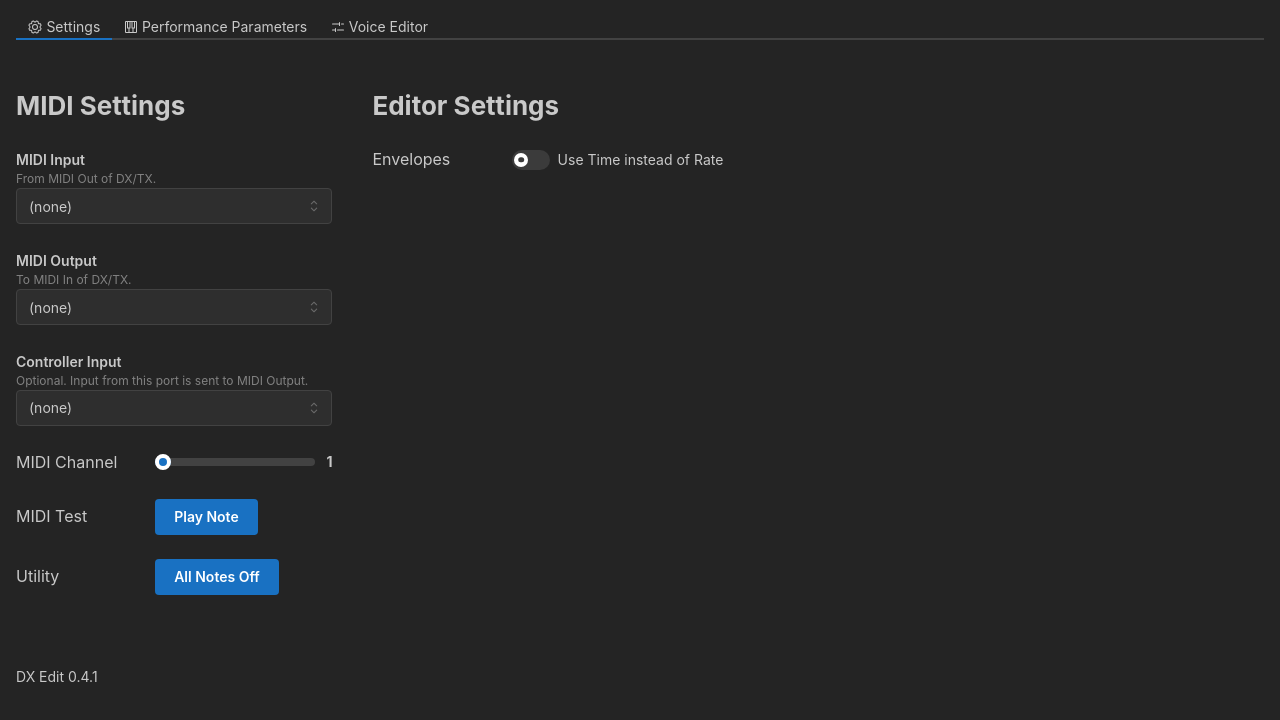
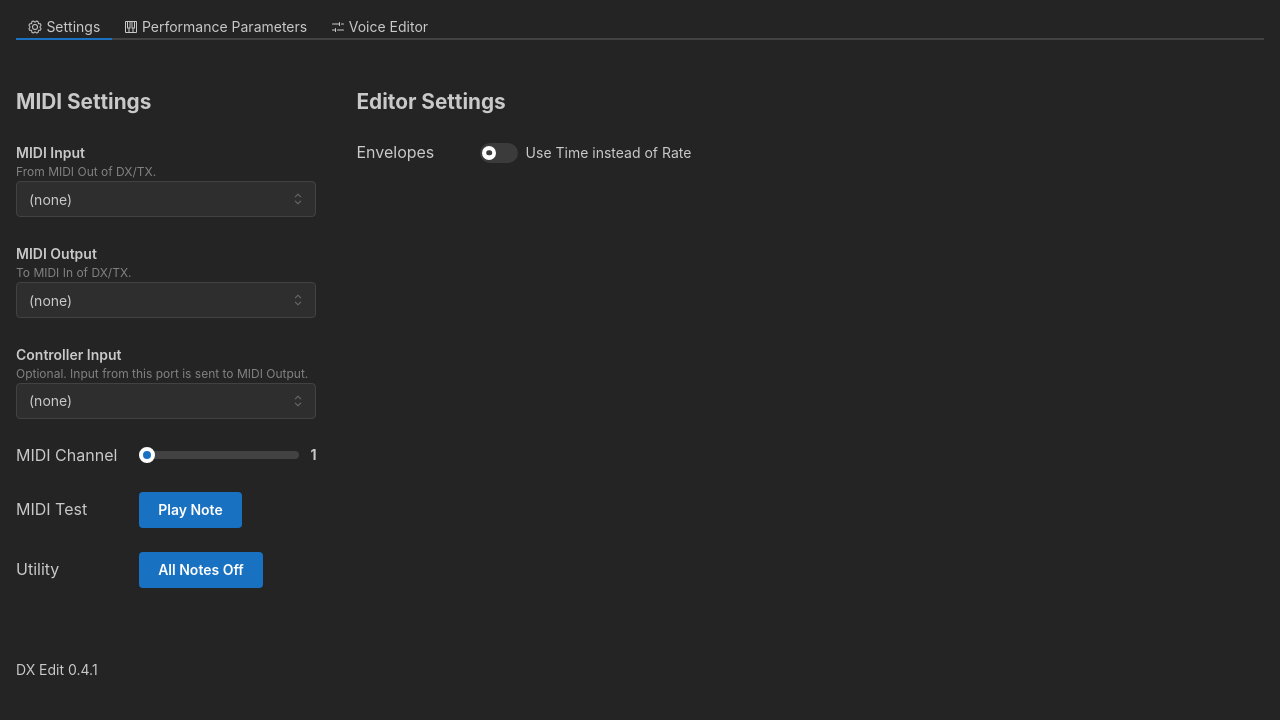
Before and after one commit to Ahlzen/DXEdit, a React (Vite) app: page / in a window 1280 px wide. Shown: the top 720 px of the page. Built offline with nearby package versions, Linux system fonts and the light colour scheme.

Commit message:
Cleaned up layout/styling and removed inline css.

```diff
--- a/src/components/App.css
+++ b/src/components/App.css
@@ -17,10 +17,15 @@ body {
 .knob:hover {
   border: 1px solid white;
 }
-.envelopeEditor .envParamLabel {
-  min-width: 3rem;
+
+/* First column (labels) width */
+.col1 {
+  min-width: 7rem;
 }
-
+/* First column (labels) width, narrow */
+.col1-sm {
+  min-width: 4rem;
+}
 
 .customRadioButtons .mantine-RadioCard-card,
 .customCheckBox {
--- a/src/components/App.tsx
+++ b/src/components/App.tsx
@@ -90,6 +90,13 @@ export default function App()
           mt: 'lg'
         }
       }),
+    },
+    headings: {
+      sizes: {
+        h1: { fontSize: '2rem'},
+        h2: { fontSize: '1.3rem'},
+        h3: { fontSize: '1rem'},
+      }
     },
   });
 
--- a/src/components/DXECheckBoxGroup.tsx
+++ b/src/components/DXECheckBoxGroup.tsx
@@ -26,7 +26,7 @@ export default function DXECheckBoxGroup(props: {
   return (
     <div className="checkboxGroup">
       <Group>
-        <Text style={{minWidth: '8rem'}}>{props.title}</Text>
+        <Text className='col1'>{props.title}</Text>
         {Object.entries(props.options).map(([name, value]) => (
           <Checkbox
             value={value}
--- a/src/components/DXEConfigEditor.tsx
+++ b/src/components/DXEConfigEditor.tsx
@@ -57,14 +57,14 @@ export function DXEConfigEditor(props: {
         valueFormatter={formatMidiChannel} />
 
       <Group>
-      <Text style={{minWidth: '8rem'}}>MIDI Test</Text>
+      <Text className='col1'>MIDI Test</Text>
       <Button onClick={handleSendNoteOnOff}>
         Play Note
       </Button>
       </Group>
 
       <Group>
-      <Text style={{minWidth: '8rem'}}>Utility</Text>
+      <Text className='col1'>Utility</Text>
       <Button onClick={handleAllNotesOff}>
         All Notes Off
       </Button>
@@ -80,7 +80,7 @@ export function DXEConfigEditor(props: {
       <Title order={2}>Editor Settings</Title>
 
       <Group>
-        <Text style={{minWidth: '8rem'}}>Envelopes</Text>
+        <Text className='col1'>Envelopes</Text>
         <Switch
           label="Use Time instead of Rate"
           checked={props.isTimeEgMode}
--- a/src/components/DXECustomRadioButtons.tsx
+++ b/src/components/DXECustomRadioButtons.tsx
@@ -15,8 +15,9 @@ export default function DXECustomRadioButtons(props: {
     <Radio.Group
       value={props.selectedValue}
       onChange={props.onValueChanged}
-      className={props.className + " customRadioButtons"}>
-      <Group mt="xs" gap="sm" grow={false}>
+      className={props.className + " customRadioButtons"}
+      ml="0" pl='0' >
+      <Group mt="xs" gap="sm" grow={false} ml="0">
         {Object.entries(props.options).map(([value, contents]) => (
           <Radio.Card value={value} key={value} withBorder={true} w='auto'
             data-checked={props.selectedValue === value}>
--- a/src/components/DXEEnvelopeEditor.tsx
+++ b/src/components/DXEEnvelopeEditor.tsx
@@ -45,7 +45,7 @@ export default function DXEEnvelopeEditor(props: {
       <Title order={3}>{props.title}</Title>
 
       <Group gap="sm">
-        <Text className="envParamLabel">{props.isTimeMode ? "Time" : "Rate"}</Text>
+        <Text className="envParamLabel col1-sm">{props.isTimeMode ? "Time" : "Rate"}</Text>
         <DXEKnob value={getVal(0)} min={0} max={99}
           onValueChanged={(val, ice) => setVal(0, val, ice)}
           onHoverChanged={(hover) => { handleHoverChanged(hover, 0); } } />
@@ -61,7 +61,7 @@ export default function DXEEnvelopeEditor(props: {
       </Group>
 
       <Group gap="sm">
-        <Text className="envParamLabel">Level</Text>
+        <Text className="envParamLabel col1-sm">Level</Text>
         <DXEKnob value={getVal(4)} min={0} max={99}
           onValueChanged={(val, ice) => setVal(4, val, ice)}
           onHoverChanged={(hover) => { handleHoverChanged(hover, 4); } } />
--- a/src/components/DXERadioGroup.tsx
+++ b/src/components/DXERadioGroup.tsx
@@ -12,7 +12,7 @@ export default function DXERadioGroup(props: {
 {
   return (
     <Group className='radioGroup' wrap='nowrap' align='flex-start'>
-      <Text style={{minWidth: '8rem'}}>{props.title}</Text>
+      <Text className='col1'>{props.title}</Text>
       <Group wrap='wrap'>
       {Object.entries(props.options).map(([name, value]) => (
         <Radio
--- a/src/components/DXESlider.tsx
+++ b/src/components/DXESlider.tsx
@@ -30,7 +30,7 @@ export default function DXESlider(props: {
       onMouseEnter={handleMouseEnter}
       onMouseLeave={handleMouseLeave}>
       <Group>
-        <Text style={{minWidth: '8rem'}}>{props.title}</Text>
+        <Text className='col1'>{props.title}</Text>
         <Slider
           title={props.title}
           value={props.selectedValue}
--- a/src/components/DXEVoiceEditor.tsx
+++ b/src/components/DXEVoiceEditor.tsx
@@ -53,7 +53,7 @@ export function DXEVoiceEditor(props: {
         <Title order={2}>Common</Title>
 
         <Group>
-          <Text style={{minWidth: '8rem'}}>Patch name</Text>
+          <Text className='col1'>Patch name</Text>
           <TextInput
             value={props.voiceParams.getVoiceName()}
             placeholder="max 10 chars"
@@ -156,7 +156,7 @@ export function DXEVoiceEditor(props: {
 
         {/* TODO: Refactor this into something more elegant... */}
         <Group mt="xs" gap="sm" grow={false}>
-          <Text>Enable</Text>
+          <Text className='col1-sm'>Enable</Text>
           <Checkbox.Card checked={isOpEnabled(enabledOps, 1)}
             className="customCheckBox" w='auto'
             onChange={(v) => handleEnabledOpsChanged(1, v)}>
@@ -201,8 +201,8 @@ export function DXEVoiceEditor(props: {
           </Checkbox.Card>
         </Group>
 
-        <Group>
-          <Text>Select</Text>
+        <Group gap="sm">
+          <Text className='col1-sm'>Select</Text>
           <DXECustomRadioButtons
             className='opSelector'
             options={{
```
Lines whose indentation alone changed are shown as unchanged.
